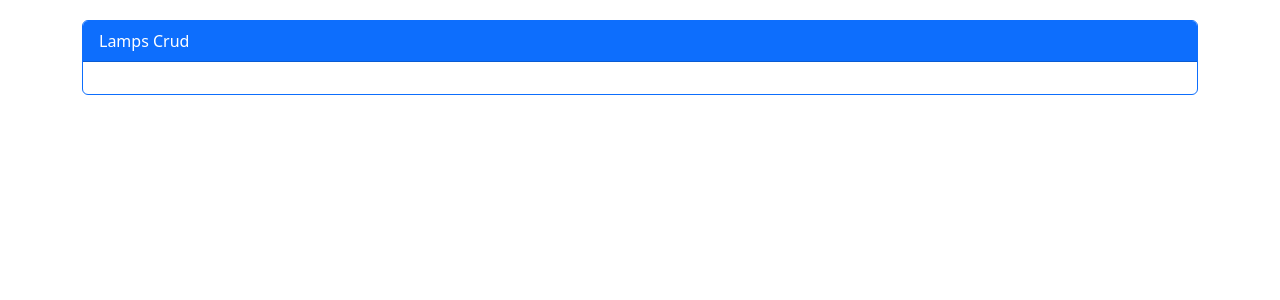
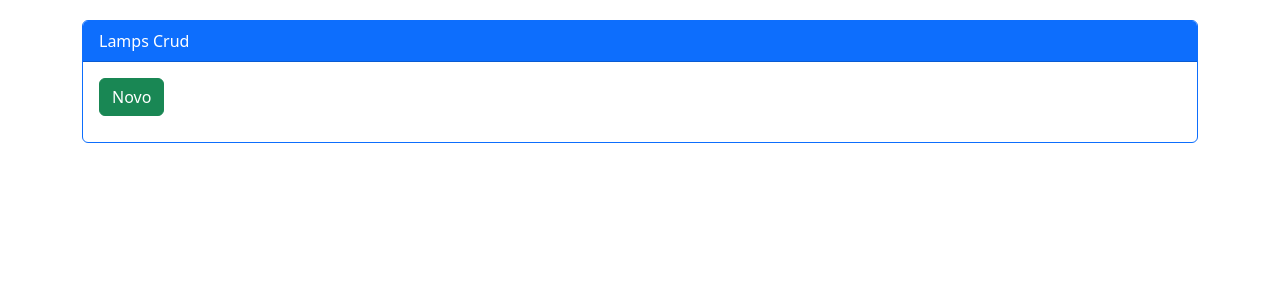
Before and after one commit to Adyson-Lima/lamps_web, a React (Create React App) app: page / in a window 1280 px wide. Shown: the top 300 px of the page. Built offline with nearby package versions, Linux system fonts and the light colour scheme.

Commit message:
5° commit - tdd botão novo tela read delete: GREEN

```diff
--- a/src/pages/Lamps/index.js
+++ b/src/pages/Lamps/index.js
@@ -10,6 +10,12 @@ export default function Lamps() {
       </div>
       <div className="card-body">
 
+        {/* botão para criar novo */}
+        <Link className="btn btn-success" style={{marginBottom: '10px'}}
+          to="/newupdate/0">Novo
+        </Link>
+
+
       </div>
     </div>
   );
```
